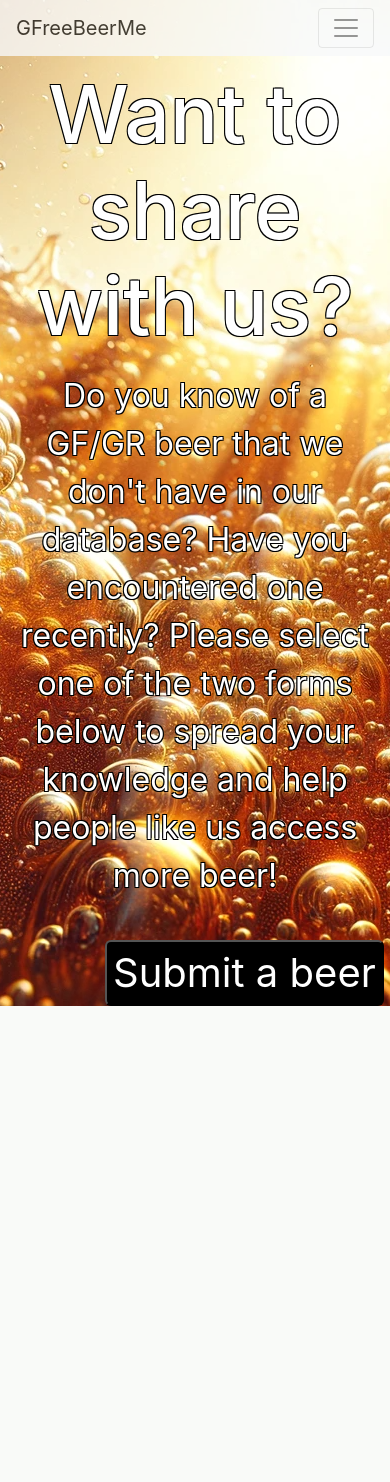
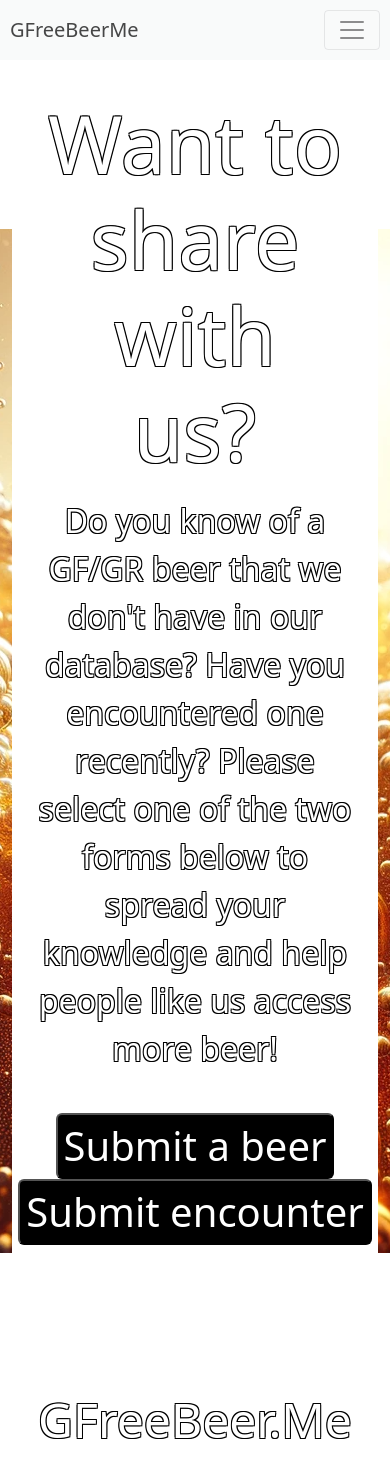
Before and after one commit to alexgarnett/GFreeBeerMe, a Flask app: page /contribute in a window 390 px wide; the page is wider, and only the part inside the window is pictured. Before the commit the page ends 1006 px from the top of that part, so only its background shows below. Run offline with Flask 3, Linux system fonts and the light colour scheme; some libraries are stand-ins or nearby versions.

Commit message:
Added responsive layout changes to base.html, index.html, and contribute.html

```diff
--- a/src/app/static/css/style.css
+++ b/src/app/static/css/style.css
@@ -47,3 +47,21 @@ input[type=radio] {
     color: black;
     border-radius: 15px;
 }
+
+.white-background {
+    background: rgba(255, 255, 255, 1.0);
+    color: black;
+    margin: auto;
+    padding-top: 25px;
+    padding-right: 25px;
+    padding-left: 25px;
+    padding-bottom: 25px;
+}
+
+@media (min-width: 768px)
+ {
+    h1
+    {
+        font-size: 64px;
+    }
+ }
--- a/src/app/templates/about.html
+++ b/src/app/templates/about.html
@@ -1,7 +1,6 @@
 {% extends 'base.html' %}
 
 {% block content %}
-    <br>
     <div class="white-box" style="padding: 15px;">
         <p style="color: black; text-shadow: 0px 0px 0 #000, 0px 0px 0 #000, 0px 0px 0 #000, 0px 0px 0 #000;">
             This page is dedicated to helping the gluten-less people of the world find
@@ -23,5 +22,4 @@
             <a href="https://en.wikipedia.org/wiki/Gluten-free_beer">Wikipedia: Gluten-free beer</a>
         </p>
     </div>
-    <br>
 {% endblock %}
--- a/src/app/templates/base.html
+++ b/src/app/templates/base.html
@@ -6,48 +6,63 @@
     <meta name="viewport" content="width=device-width, initial-scale=1, shrink-to-fit=no">
 
     <!-- Bootstrap CSS -->
-    <link rel="stylesheet" href="https://stackpath.bootstrapcdn.com/bootstrap/4.3.1/css/bootstrap.min.css" integrity="sha384-ggOyR0iXCbMQv3Xipma34MD+dH/1fQ784/j6cY/iJTQUOhcWr7x9JvoRxT2MZw1T" crossorigin="anonymous">
+    <link href="https://cdn.jsdelivr.net/npm/bootstrap@5.0.2/dist/css/bootstrap.min.css" rel="stylesheet" integrity="sha384-EVSTQN3/azprG1Anm3QDgpJLIm9Nao0Yz1ztcQTwFspd3yD65VohhpuuCOmLASjC" crossorigin="anonymous">
     <link rel="stylesheet" href="/static/css/style.css">
 
     <title>{% block title %}GFreeBeerMe{% endblock %}</title>
   </head>
+
   <body style="background: url('/static/images/bubbles.png') no-repeat center center fixed;">
-    <nav class="navbar navbar-expand-md navbar-light bg-light" style="opacity:0.8;">
+    <nav class="navbar navbar-expand-md navbar-light bg-light" style="opacity:0.8;padding: 10px;">
         <a class="navbar-brand" href="{{ url_for('main') }}">GFreeBeerMe</a>
-        <button class="navbar-toggler" type="button" data-toggle="collapse" data-target="#navbarNav" aria-controls="navbarNav" aria-expanded="false" aria-label="Toggle navigation">
+        <button class="navbar-toggler" type="button" data-bs-toggle="collapse" data-bs-target="#navbarNav" aria-controls="navbarNav" aria-expanded="false" aria-label="Toggle navigation">
             <span class="navbar-toggler-icon"></span>
         </button>
         <div class="collapse navbar-collapse" id="navbarNav">
-            <ul class="navbar-nav">
-            <li class="nav-item active">
-                <a class="nav-link" href="{{ url_for('about_page') }}">About</a>
+            <ul class="navbar-nav me-auto mb-2 mb-lg-0">
+                <li class="nav-item">
+                    <a class="nav-link active" href="{{ url_for('about_page') }}">About</a>
                 </li>
-            </ul>
-            <ul class="navbar-nav">
-            <li class="nav-item active">
-                <a class="nav-link" href="{{ url_for('all_beers_page') }}">Beers</a>
+                <li class="nav-item">
+                    <a class="nav-link active" href="{{ url_for('all_beers_page') }}">Beers</a>
                 </li>
-            </ul>
-            <ul class="navbar-nav">
-            <li class="nav-item active">
-                <a class="nav-link" href="{{ url_for('contribute_page') }}">Contribute</a>
+                <li class="nav-item">
+                    <a class="nav-link active" href="{{ url_for('contribute_page') }}">Contribute</a>
                 </li>
-            </ul>
-            <ul class="navbar-nav">
-            <li class="nav-item active">
-                <a class="nav-link" href="{{ url_for('locate_page') }}">Locate</a>
+                <li class="nav-item">
+                    <a class="nav-link active" href="{{ url_for('locate_page') }}">Locate</a>
                 </li>
-            </ul>
-            <ul class="navbar-nav">
-            <li class="nav-item active">
-                <a class="nav-link" href="{{ url_for('search_page') }}">Search</a>
+                <li class="nav-item">
+                    <a class="nav-link active" href="{{ url_for('search_page') }}">Search</a>
                 </li>
             </ul>
         </div>
     </nav>
     <div class="container">
+        <div class="row">
+            <div class="col-sm-1"></div>
+            <div class="col-sm-10">
+                <div class="white-background">
                     {% block content %} {% endblock %}
                 </div>
-
+            </div>
+            <div class="col-sm-1"></div>
+        </div>
+    </div>
+    <script src="https://cdn.jsdelivr.net/npm/bootstrap@5.0.2/dist/js/bootstrap.bundle.min.js" integrity="sha384-MrcW6ZMFYlzcLA8Nl+NtUVF0sA7MsXsP1UyJoMp4YLEuNSfAP+JcXn/tWtIaxVXM" crossorigin="anonymous"></script>
     </body>
+    <footer>
+        <div class="container">
+            <div class="row">
+                <div class="col-sm-1"></div>
+                <div class="col-sm-10">
+                    <div class="white-background">
+                        <br><br><br><br>
+                        <h3 style="text-align:center;">GFreeBeer.Me</h3>
+                    </div>
+                </div>
+                <div class="col-sm-1"></div>
+            </div>
+        </div>
+    </footer>
 </html>
--- a/src/app/templates/contribute_page.html
+++ b/src/app/templates/contribute_page.html
@@ -7,14 +7,22 @@
         Please select one of the two forms below to spread your knowledge and help people like us access more beer!
     </p>
     <br>
-    <div class="button-container" style="display:flex;margin:auto;width:50%;">
+    <div class="container">
+        <div class="row">
+            <div class="col-lg-1"></div>
+            <div class="col-lg-5" style="margin:auto;display:flex;align-items:center;justify-content:center;">
                 <form action="{{ url_for('contribute_beer_page') }}">
                     <input type="submit" value="Submit a beer" style="background-color:black;color:white;border-radius:6px;font-size:40px;"/>
                 </form>
-        &emsp;&emsp;
+            </div>
+            <div class="col-lg-5" style="margin:auto;display:flex;align-items:center;justify-content:center;">
                 <form action="{{ url_for('contribute_encounter_page') }}">
                     <input type="submit" value="Submit encounter" style="background-color:black;color:white;border-radius:6px;font-size:40px;"/>
                 </form>
             </div>
+            <div class="col-lg-1"></div>
+
+        </div>
+    </div>
 
 {% endblock %}
```
Lines whose indentation alone changed are shown as unchanged.
